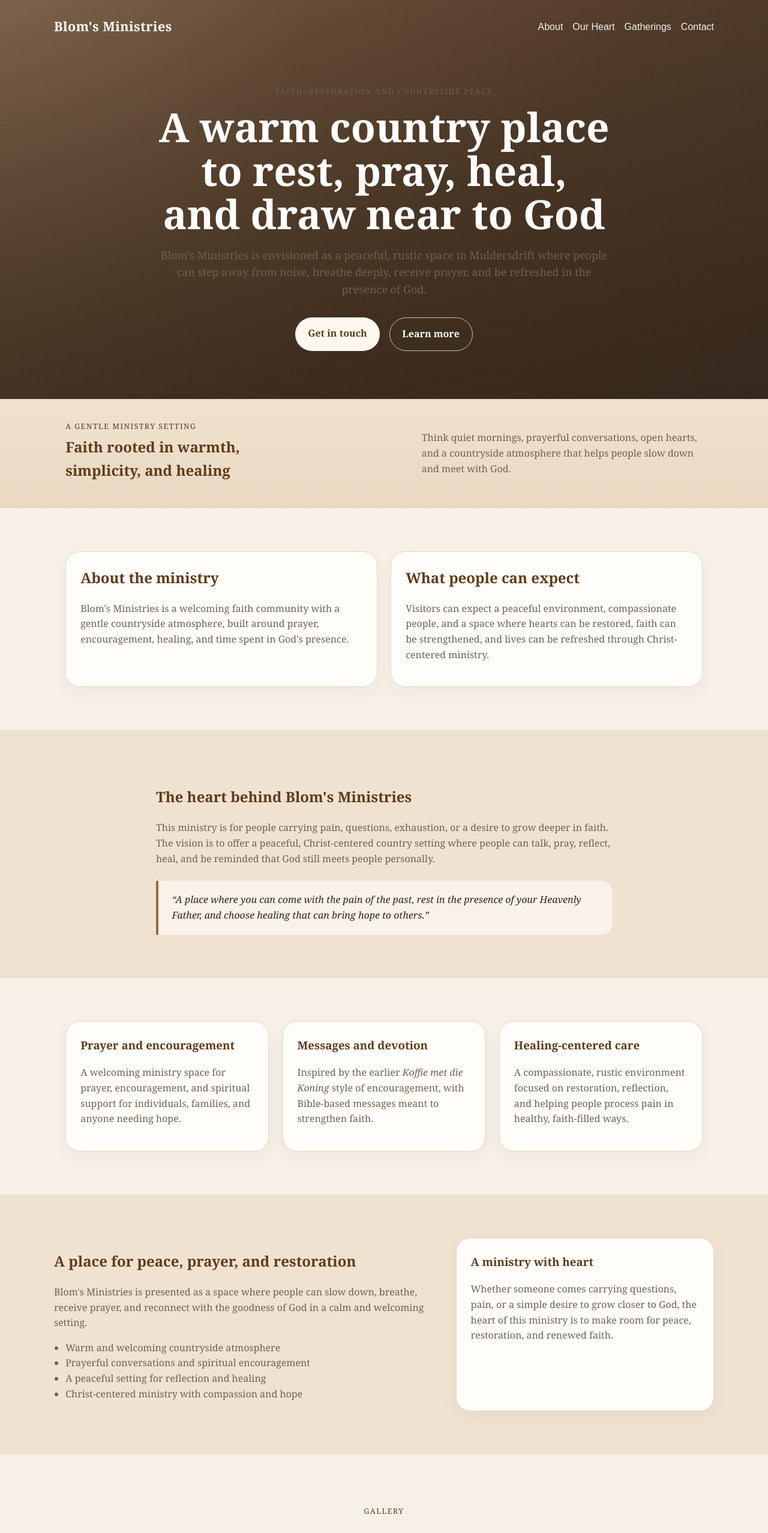
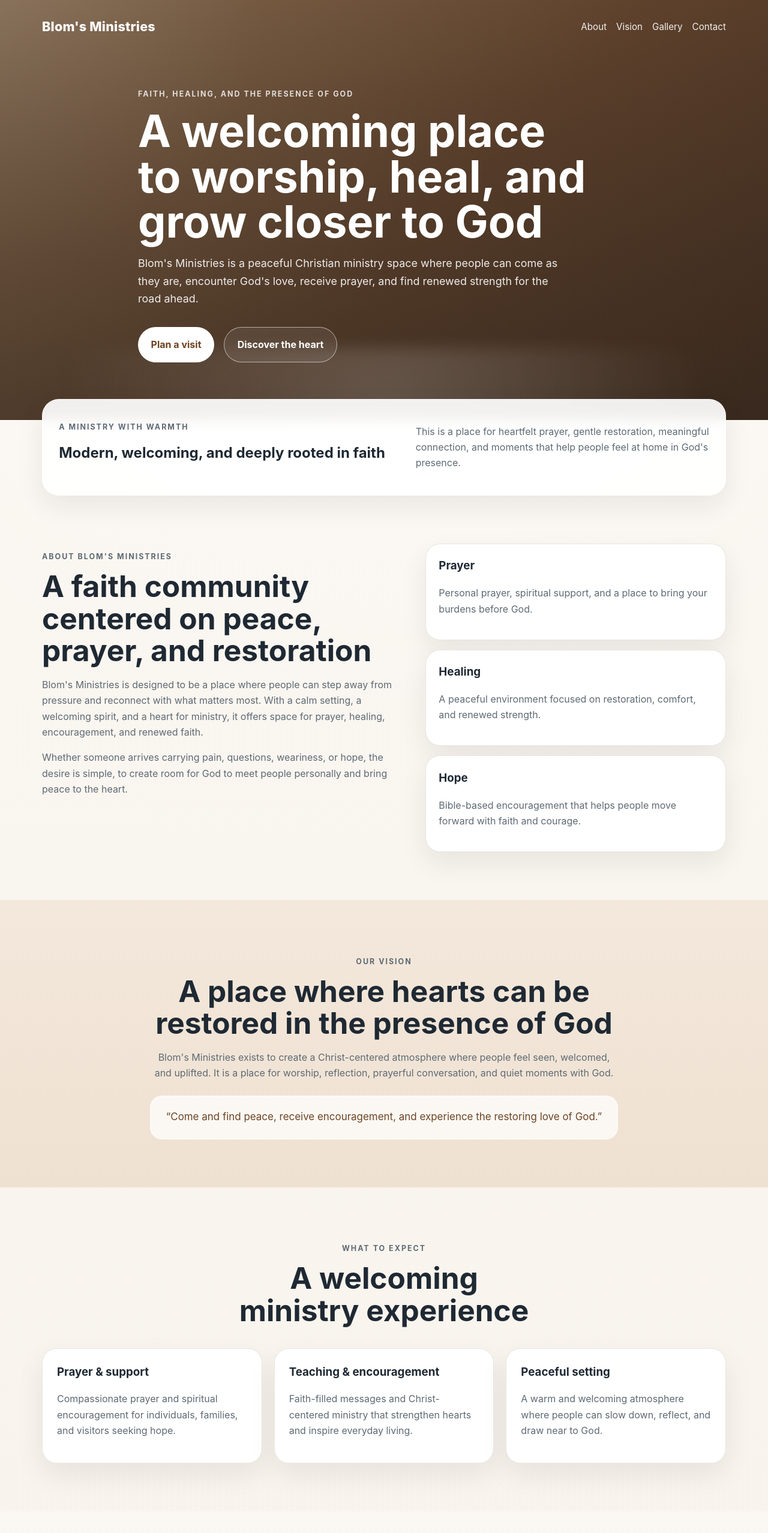
Before and after one commit to adrianver12/blomsministries, a plain HTML site: page index.html in a window 1280 px wide. Shown: the top 2555 px of the page at 60% size. Drawn offline with Linux system fonts and the light colour scheme.

Commit message:
Redesign Blom's Ministries with modern church style

```diff
--- a/index.html
+++ b/index.html
@@ -3,8 +3,8 @@
 <head>
   <meta charset="UTF-8" />
   <meta name="viewport" content="width=device-width, initial-scale=1.0" />
-  <title>Blom's Ministries | Faith, Healing and Hope</title>
-  <meta name="description" content="Blom's Ministries is a faith-centered ministry in Muldersdrift focused on healing, encouragement, prayer, and helping people bring their pain to God." />
+  <title>Blom's Ministries | A Place of Faith, Healing and Hope</title>
+  <meta name="description" content="Blom's Ministries is a welcoming Christian ministry in Muldersdrift where people can encounter God, receive prayer, and find peace, healing, and hope." />
   <link rel="stylesheet" href="styles.css" />
 </head>
 <body>
@@ -13,154 +13,143 @@
       <div class="brand">Blom's Ministries</div>
       <div class="links">
         <a href="#about">About</a>
-        <a href="#heart">Our Heart</a>
-        <a href="#gatherings">Gatherings</a>
+        <a href="#vision">Vision</a>
+        <a href="#gallery">Gallery</a>
         <a href="#contact">Contact</a>
       </div>
     </nav>
 
-    <div class="hero-inner">
-      <p class="eyebrow">Faith, restoration and countryside peace</p>
-      <h1>A warm country place to rest, pray, heal, and draw near to God</h1>
+    <div class="hero-inner wrap">
+      <p class="eyebrow">Faith, healing, and the presence of God</p>
+      <h1>A welcoming place to worship, heal, and grow closer to God</h1>
       <p class="lead">
-        Blom's Ministries is envisioned as a peaceful, rustic space in Muldersdrift where people can step away from noise,
-        breathe deeply, receive prayer, and be refreshed in the presence of God.
+        Blom's Ministries is a peaceful Christian ministry space where people can come as they are,
+        encounter God's love, receive prayer, and find renewed strength for the road ahead.
       </p>
       <div class="cta-row">
-        <a class="btn primary" href="#contact">Get in touch</a>
-        <a class="btn secondary" href="#about">Learn more</a>
+        <a class="btn primary" href="#contact">Plan a visit</a>
+        <a class="btn secondary" href="#vision">Discover the heart</a>
       </div>
     </div>
   </header>
 
-  <section class="welcome-band">
-    <div class="wrap welcome-grid">
+  <main>
+    <section class="intro-strip">
+      <div class="wrap intro-grid">
         <div>
-        <p class="band-label">A gentle ministry setting</p>
-        <h2>Faith rooted in warmth, simplicity, and healing</h2>
+          <p class="band-label">A ministry with warmth</p>
+          <h2>Modern, welcoming, and deeply rooted in faith</h2>
         </div>
         <p>
-        Think quiet mornings, prayerful conversations, open hearts, and a countryside atmosphere that helps people slow down and meet with God.
+          This is a place for heartfelt prayer, gentle restoration, meaningful connection, and moments that help people feel at home in God's presence.
         </p>
       </div>
     </section>
 
-  <main>
-    <section id="about" class="section card-grid">
-      <div class="card">
-        <h2>About the ministry</h2>
+    <section id="about" class="section story-section">
+      <div class="wrap story-grid">
+        <div class="story-copy">
+          <p class="section-kicker">About Blom's Ministries</p>
+          <h2>A faith community centered on peace, prayer, and restoration</h2>
           <p>
-          Blom's Ministries is a welcoming faith community with a gentle countryside atmosphere, built around prayer,
-          encouragement, healing, and time spent in God's presence.
+            Blom's Ministries is designed to be a place where people can step away from pressure and reconnect with what matters most.
+            With a calm setting, a welcoming spirit, and a heart for ministry, it offers space for prayer, healing, encouragement, and renewed faith.
+          </p>
+          <p>
+            Whether someone arrives carrying pain, questions, weariness, or hope, the desire is simple, to create room for God to meet people personally and bring peace to the heart.
           </p>
         </div>
-      <div class="card">
-        <h2>What people can expect</h2>
-        <p>
-          Visitors can expect a peaceful environment, compassionate people, and a space where hearts can be restored,
-          faith can be strengthened, and lives can be refreshed through Christ-centered ministry.
-        </p>
+        <div class="feature-stack">
+          <div class="feature-card">
+            <h3>Prayer</h3>
+            <p>Personal prayer, spiritual support, and a place to bring your burdens before God.</p>
           </div>
-    </section>
-
-    <section id="heart" class="section alt">
-      <div class="wrap narrow">
-        <h2>The heart behind Blom's Ministries</h2>
-        <p>
-          This ministry is for people carrying pain, questions, exhaustion, or a desire to grow deeper in faith.
-          The vision is to offer a peaceful, Christ-centered country setting where people can talk, pray, reflect, heal,
-          and be reminded that God still meets people personally.
-        </p>
-        <div class="quote">
-          “A place where you can come with the pain of the past, rest in the presence of your Heavenly Father,
-          and choose healing that can bring hope to others.”
+          <div class="feature-card">
+            <h3>Healing</h3>
+            <p>A peaceful environment focused on restoration, comfort, and renewed strength.</p>
+          </div>
+          <div class="feature-card">
+            <h3>Hope</h3>
+            <p>Bible-based encouragement that helps people move forward with faith and courage.</p>
+          </div>
         </div>
       </div>
     </section>
 
-    <section id="gatherings" class="section card-grid">
-      <div class="card">
-        <h3>Prayer and encouragement</h3>
+    <section id="vision" class="section soft-panel">
+      <div class="wrap narrow center">
+        <p class="section-kicker">Our vision</p>
+        <h2>A place where hearts can be restored in the presence of God</h2>
         <p>
-          A welcoming ministry space for prayer, encouragement, and spiritual support for individuals, families, and anyone needing hope.
+          Blom's Ministries exists to create a Christ-centered atmosphere where people feel seen, welcomed, and uplifted.
+          It is a place for worship, reflection, prayerful conversation, and quiet moments with God.
         </p>
-      </div>
-      <div class="card">
-        <h3>Messages and devotion</h3>
-        <p>
-          Inspired by the earlier <em>Koffie met die Koning</em> style of encouragement, with Bible-based messages meant to strengthen faith.
-        </p>
-      </div>
-      <div class="card">
-        <h3>Healing-centered care</h3>
-        <p>
-          A compassionate, rustic environment focused on restoration, reflection, and helping people process pain in healthy, faith-filled ways.
-        </p>
-      </div>
-    </section>
-
-    <section class="section alt">
-      <div class="wrap split">
-        <div>
-          <h2>A place for peace, prayer, and restoration</h2>
-          <p>
-            Blom's Ministries is presented as a space where people can slow down, breathe, receive prayer,
-            and reconnect with the goodness of God in a calm and welcoming setting.
-          </p>
-          <ul class="info-list">
-            <li>Warm and welcoming countryside atmosphere</li>
-            <li>Prayerful conversations and spiritual encouragement</li>
-            <li>A peaceful setting for reflection and healing</li>
-            <li>Christ-centered ministry with compassion and hope</li>
-          </ul>
-        </div>
-        <div class="notice">
-          <h3>A ministry with heart</h3>
-          <p>
-            Whether someone comes carrying questions, pain, or a simple desire to grow closer to God,
-            the heart of this ministry is to make room for peace, restoration, and renewed faith.
-          </p>
+        <div class="quote">
+          “Come and find peace, receive encouragement, and experience the restoring love of God.”
         </div>
       </div>
     </section>
 
-    <section class="section">
+    <section class="section ministries-section">
       <div class="wrap">
         <div class="section-heading center">
-          <p class="band-label">Gallery</p>
-          <h2>A glimpse of the setting</h2>
-          <p>
-            We can replace these with final client-approved photos, but this section is ready for showcasing the warmth and beauty of the space.
-          </p>
+          <p class="section-kicker">What to expect</p>
+          <h2>A welcoming ministry experience</h2>
+        </div>
+        <div class="card-grid ministries-grid">
+          <article class="card ministry-card">
+            <h3>Prayer & support</h3>
+            <p>Compassionate prayer and spiritual encouragement for individuals, families, and visitors seeking hope.</p>
+          </article>
+          <article class="card ministry-card">
+            <h3>Teaching & encouragement</h3>
+            <p>Faith-filled messages and Christ-centered ministry that strengthen hearts and inspire everyday living.</p>
+          </article>
+          <article class="card ministry-card">
+            <h3>Peaceful setting</h3>
+            <p>A warm and welcoming atmosphere where people can slow down, reflect, and draw near to God.</p>
+          </article>
+        </div>
+      </div>
+    </section>
+
+    <section id="gallery" class="section gallery-section">
+      <div class="wrap">
+        <div class="section-heading center">
+          <p class="section-kicker">Gallery</p>
+          <h2>A look at the setting</h2>
+          <p>These images help capture the warmth, character, and atmosphere of the space.</p>
         </div>
         <div class="gallery-grid">
-          <figure class="gallery-card">
-            <img src="gallery-1.jpg" alt="Garden pathway and rustic surroundings at Blom's Ministries" />
-            <figcaption>Quiet outdoor spaces for reflection and prayer.</figcaption>
+          <figure class="gallery-card gallery-large">
+            <img src="gallery-1.jpg" alt="Outdoor ministry setting with natural surroundings" />
+            <figcaption>A calm outdoor setting that invites quiet reflection and peace.</figcaption>
           </figure>
           <figure class="gallery-card">
-            <img src="gallery-2.jpg" alt="Warm rustic building and countryside setting at Blom's Ministries" />
-            <figcaption>A welcoming countryside atmosphere with warmth and character.</figcaption>
+            <img src="gallery-2.jpg" alt="Warm rustic church and ministry atmosphere" />
+            <figcaption>A warm and welcoming environment with countryside charm.</figcaption>
           </figure>
           <figure class="gallery-card placeholder">
-            <div class="placeholder-art">More photos</div>
-            <figcaption>Space for additional ministry, event, or worship photos.</figcaption>
+            <div class="placeholder-art">More moments</div>
+            <figcaption>Space for additional worship, gathering, or ministry photos.</figcaption>
           </figure>
         </div>
       </div>
     </section>
 
-    <section id="contact" class="section contact-section alt">
-      <div class="wrap narrow center">
-        <h2>Connect with Blom's Ministries</h2>
+    <section id="contact" class="section contact-section">
+      <div class="wrap contact-wrap">
+        <div class="contact-copy">
+          <p class="section-kicker">Contact</p>
+          <h2>We would love to welcome you</h2>
           <p>
-          We can add WhatsApp, Facebook links, service times, testimonies, audio messages, donation details,
-          and a full contact form once the final information is confirmed.
+            If you would like to visit, connect, or learn more about Blom's Ministries, reach out and we will gladly share more information.
           </p>
-        <div class="contact-card">
-          <p><strong>Location:</strong> 47 Riverside Road, Muldersdrift</p>
-          <p><strong>Phone:</strong> 083 446 8070</p>
-          <p><strong>Message:</strong> We'd love to welcome you, pray with you, and share more about the ministry.</p>
+        </div>
+        <div class="contact-card contact-panel">
+          <p><strong>Location</strong><br />47 Riverside Road, Muldersdrift</p>
+          <p><strong>Phone</strong><br />083 446 8070</p>
+          <p><strong>Message</strong><br />Come and experience a place of peace, prayer, and encouragement.</p>
         </div>
       </div>
     </section>
--- a/styles.css
+++ b/styles.css
@@ -1,44 +1,67 @@
 :root {
-  --bg: #f6f0e6;
-  --surface: #fffdf9;
-  --text: #2f241b;
-  --muted: #6f6254;
-  --accent: #9b6a3b;
-  --accent-dark: #5f3b19;
-  --line: #e7d8c7;
-  --sage: #8a9b6e;
-  --cream: #f3e6d2;
+  --bg: #f8f5f1;
+  --surface: rgba(255, 255, 255, 0.9);
+  --surface-strong: #ffffff;
+  --text: #1f2933;
+  --muted: #5e6a73;
+  --accent: #b67a45;
+  --accent-dark: #6d4423;
+  --accent-soft: #f1e2d1;
+  --line: rgba(139, 117, 93, 0.18);
+  --shadow: 0 18px 45px rgba(28, 28, 28, 0.08);
 }
 
 * {
   box-sizing: border-box;
 }
 
+html {
+  scroll-behavior: smooth;
+}
+
 body {
   margin: 0;
-  font-family: Georgia, "Times New Roman", serif;
+  font-family: Inter, Arial, Helvetica, sans-serif;
   color: var(--text);
-  background: var(--bg);
-  line-height: 1.6;
+  background:
+    radial-gradient(circle at top, rgba(255,255,255,0.7), transparent 32%),
+    linear-gradient(180deg, #fbf7f2 0%, #f7f2eb 100%);
+  line-height: 1.65;
+}
+
+img {
+  max-width: 100%;
+  display: block;
 }
 
 .hero {
+  position: relative;
+  overflow: hidden;
+  color: #fff;
+  padding: 1.2rem 1.2rem 6rem;
   background:
-    linear-gradient(rgba(41, 30, 20, 0.5), rgba(41, 30, 20, 0.76)),
-    radial-gradient(circle at top left, rgba(243, 230, 210, 0.22), transparent 35%),
-    linear-gradient(135deg, #c29a6b, #7a5a3f 58%, #5d4735);
-  color: white;
-  padding: 1.2rem 1.2rem 5rem;
-  position: relative;
+    linear-gradient(rgba(38, 31, 25, 0.45), rgba(38, 31, 25, 0.68)),
+    radial-gradient(circle at top left, rgba(255,255,255,0.18), transparent 30%),
+    linear-gradient(135deg, #d1a67a 0%, #8b5d3b 55%, #5f3d27 100%);
 }
 
-.nav,
+.hero::after {
+  content: "";
+  position: absolute;
+  inset: auto -10% -120px;
+  height: 240px;
+  background: radial-gradient(circle at center, rgba(255,255,255,0.18), transparent 70%);
+  filter: blur(12px);
+}
+
 .wrap {
-  max-width: 1100px;
+  max-width: 1140px;
   margin: 0 auto;
 }
 
 .nav {
+  max-width: 1140px;
+  margin: 0 auto;
   display: flex;
   justify-content: space-between;
   align-items: center;
@@ -48,8 +71,8 @@ body {
 
 .brand {
   font-size: 1.35rem;
-  font-weight: 700;
-  letter-spacing: 0.02em;
+  font-weight: 800;
+  letter-spacing: 0.01em;
 }
 
 .links {
@@ -59,232 +82,284 @@ body {
 }
 
 .links a,
-.btn,
-.contact-card a {
+.btn {
   text-decoration: none;
 }
 
 .links a {
-  color: white;
-  opacity: 0.92;
-  font-family: Arial, Helvetica, sans-serif;
+  color: rgba(255,255,255,0.92);
+  font-size: 0.95rem;
 }
 
 .hero-inner {
-  max-width: 760px;
-  margin: 3rem auto 0;
-  text-align: center;
+  position: relative;
+  z-index: 1;
+  max-width: 820px;
+  padding-top: 2.5rem;
+}
+
+.eyebrow,
+.section-kicker,
+.band-label {
+  text-transform: uppercase;
+  letter-spacing: 0.16em;
+  font-size: 0.78rem;
+  font-weight: 700;
 }
 
 .eyebrow {
-  text-transform: uppercase;
-  letter-spacing: 0.12em;
-  font-size: 0.8rem;
-  opacity: 0.84;
+  color: rgba(255,255,255,0.8);
+}
+
+h1, h2, h3 {
+  margin: 0;
+  text-wrap: balance;
 }
 
 h1 {
-  font-size: clamp(2.2rem, 6vw, 4.2rem);
-  line-height: 1.08;
-  margin: 0.4rem 0 1rem;
+  margin-top: 0.85rem;
+  font-size: clamp(2.5rem, 6vw, 4.6rem);
+  line-height: 1.02;
 }
 
 .lead {
   font-size: 1.12rem;
-  opacity: 0.96;
-}
-
-.welcome-band {
-  background: linear-gradient(180deg, #f0e1cf, #ead8c0);
-  border-top: 1px solid rgba(255,255,255,0.18);
-  border-bottom: 1px solid var(--line);
-}
-
-.welcome-grid {
-  display: grid;
-  grid-template-columns: 1.2fr 1fr;
-  gap: 2rem;
-  align-items: center;
-  padding: 1.4rem 1.2rem;
-}
-
-.band-label {
-  text-transform: uppercase;
-  letter-spacing: 0.12em;
-  font-size: 0.78rem;
-  color: var(--accent-dark);
-  margin-bottom: 0.35rem;
+  max-width: 700px;
+  color: rgba(255,255,255,0.9);
+  margin-top: 1.1rem;
 }
 
 .cta-row {
   display: flex;
   gap: 1rem;
-  justify-content: center;
   flex-wrap: wrap;
   margin-top: 2rem;
 }
 
 .btn {
-  display: inline-block;
-  padding: 0.9rem 1.3rem;
+  display: inline-flex;
+  align-items: center;
+  justify-content: center;
+  padding: 0.95rem 1.35rem;
   border-radius: 999px;
   font-weight: 700;
+  transition: transform 0.2s ease, opacity 0.2s ease;
+}
+
+.btn:hover {
+  transform: translateY(-1px);
 }
 
 .btn.primary {
-  background: #fff7ee;
+  background: #fff;
   color: var(--accent-dark);
 }
 
 .btn.secondary {
+  color: #fff;
+  border: 1px solid rgba(255,255,255,0.55);
+  background: rgba(255,255,255,0.08);
+}
+
+.intro-strip {
+  margin-top: -2.2rem;
+  padding: 0 1.2rem;
+  position: relative;
+  z-index: 2;
+}
+
+.intro-grid {
+  display: grid;
+  grid-template-columns: 1.15fr 1fr;
+  gap: 2rem;
+  background: rgba(255,255,255,0.92);
   border: 1px solid rgba(255,255,255,0.7);
-  color: white;
+  border-radius: 28px;
+  padding: 1.5rem 1.7rem;
+  box-shadow: var(--shadow);
+  backdrop-filter: blur(10px);
+}
+
+.band-label,
+.section-kicker {
+  color: var(--accent);
 }
 
 .section {
-  padding: 4.5rem 1.2rem;
+  padding: 5rem 1.2rem;
 }
 
-.alt {
-  background: #efe2d1;
+.story-grid,
+.contact-wrap {
+  display: grid;
+  grid-template-columns: 1.15fr 0.95fr;
+  gap: 2rem;
+  align-items: start;
 }
 
-.card-grid {
-  max-width: 1100px;
-  margin: 0 auto;
-  display: grid;
-  grid-template-columns: repeat(auto-fit, minmax(260px, 1fr));
-  gap: 1.4rem;
+.story-copy h2,
+.section-heading h2,
+.contact-copy h2,
+.soft-panel h2 {
+  margin-top: 0.4rem;
+  font-size: clamp(2rem, 4vw, 3.1rem);
+  line-height: 1.08;
 }
 
-.card,
-.notice,
-.contact-card {
-  background: var(--surface);
-  border: 1px solid var(--line);
-  border-radius: 24px;
-  padding: 1.5rem;
-  box-shadow: 0 10px 30px rgba(0,0,0,0.04);
-}
-
-.section-heading {
-  max-width: 760px;
-  margin: 0 auto 2rem;
-}
-
-.gallery-grid {
-  display: grid;
-  grid-template-columns: repeat(auto-fit, minmax(250px, 1fr));
-  gap: 1.4rem;
-}
-
-.gallery-card {
-  margin: 0;
-  background: var(--surface);
-  border: 1px solid var(--line);
-  border-radius: 24px;
-  overflow: hidden;
-  box-shadow: 0 10px 30px rgba(0,0,0,0.04);
-}
-
-.gallery-card img,
-.placeholder-art {
-  width: 100%;
-  height: 280px;
-  object-fit: cover;
-  display: block;
-}
-
-.gallery-card figcaption {
-  padding: 1rem 1.1rem 1.2rem;
+.story-copy p,
+.section-heading p,
+.contact-copy p,
+.soft-panel p,
+.feature-card p,
+.ministry-card p,
+.gallery-card figcaption,
+.contact-panel p,
+.intro-grid p {
   color: var(--muted);
 }
 
-.placeholder-art {
+.feature-stack,
+.ministries-grid {
   display: grid;
-  place-items: center;
-  background: linear-gradient(135deg, #d9c1a1, #b78f66);
-  color: white;
-  font-size: 1.4rem;
-  font-weight: 700;
+  gap: 1rem;
+}
+
+.feature-card,
+.card,
+.contact-panel,
+.gallery-card {
+  background: var(--surface-strong);
+  border: 1px solid var(--line);
+  border-radius: 24px;
+  box-shadow: var(--shadow);
+}
+
+.feature-card {
+  padding: 1.35rem;
+}
+
+.soft-panel {
+  background: linear-gradient(180deg, #f3e8dc 0%, #efe1d1 100%);
 }
 
 .narrow {
-  max-width: 760px;
-}
-
-.quote {
-  margin-top: 1.5rem;
-  padding: 1.2rem 1.4rem;
-  border-left: 4px solid var(--accent);
-  background: rgba(255,255,255,0.55);
-  border-radius: 0 16px 16px 0;
-  font-style: italic;
-}
-
-.split {
-  display: grid;
-  grid-template-columns: 1.5fr 1fr;
-  gap: 1.5rem;
-}
-
-.info-list {
-  padding-left: 1.2rem;
+  max-width: 780px;
 }
 
 .center {
   text-align: center;
 }
 
-.contact-card {
-  max-width: 520px;
-  margin: 1.5rem auto 0;
+.quote {
+  margin-top: 1.5rem;
+  padding: 1.35rem 1.5rem;
+  border-radius: 20px;
+  background: rgba(255,255,255,0.75);
+  border: 1px solid rgba(255,255,255,0.65);
+  color: var(--accent-dark);
+  font-size: 1.06rem;
 }
 
-h2, h3 {
-  color: var(--accent-dark);
+.section-heading {
+  max-width: 780px;
+  margin: 0 auto 2.2rem;
 }
 
-p, li {
-  color: var(--muted);
+.card-grid {
+  display: grid;
+  grid-template-columns: repeat(auto-fit, minmax(250px, 1fr));
+  gap: 1.25rem;
 }
 
-h1, h2, h3, .brand {
-  text-wrap: balance;
+.ministry-card {
+  padding: 1.5rem;
 }
 
-.card h2,
-.card h3,
-.notice h3,
-.welcome-band h2 {
-  margin-top: 0;
+.gallery-section {
+  background: linear-gradient(180deg, #fbf7f3 0%, #f4ede5 100%);
 }
 
-.card,
-.notice,
-.contact-card,
-.quote {
-  backdrop-filter: blur(2px);
+.gallery-grid {
+  display: grid;
+  grid-template-columns: 1.2fr 1fr 1fr;
+  gap: 1.2rem;
 }
 
-@media (max-width: 800px) {
-  .nav,
-  .split,
-  .welcome-grid {
+.gallery-card {
+  overflow: hidden;
+}
+
+.gallery-card img,
+.placeholder-art {
+  width: 100%;
+  height: 100%;
+  min-height: 280px;
+  object-fit: cover;
+}
+
+.gallery-large {
+  grid-row: span 2;
+}
+
+.gallery-card figcaption {
+  padding: 1rem 1rem 1.15rem;
+  background: #fff;
+}
+
+.placeholder-art {
+  display: grid;
+  place-items: center;
+  background: linear-gradient(135deg, #d6b28a, #b98053);
+  color: #fff;
+  font-size: 1.35rem;
+  font-weight: 800;
+}
+
+.contact-section {
+  background: linear-gradient(180deg, #fff 0%, #f7f0e8 100%);
+}
+
+.contact-panel {
+  padding: 1.6rem;
+}
+
+.contact-panel p + p {
+  margin-top: 1rem;
+}
+
+@media (max-width: 960px) {
+  .intro-grid,
+  .story-grid,
+  .contact-wrap,
+  .gallery-grid {
     grid-template-columns: 1fr;
   }
 
+  .gallery-large {
+    grid-row: auto;
+  }
+}
+
+@media (max-width: 760px) {
   .nav {
     flex-direction: column;
     align-items: flex-start;
   }
 
+  .hero {
+    padding-bottom: 5rem;
+  }
+
   .hero-inner {
-    text-align: left;
-    margin-top: 2rem;
+    padding-top: 1.4rem;
   }
 
   .cta-row {
-    justify-content: flex-start;
+    flex-direction: column;
+    align-items: stretch;
+  }
+
+  .btn {
+    width: 100%;
   }
 }
```
Lines whose indentation alone changed are shown as unchanged.
